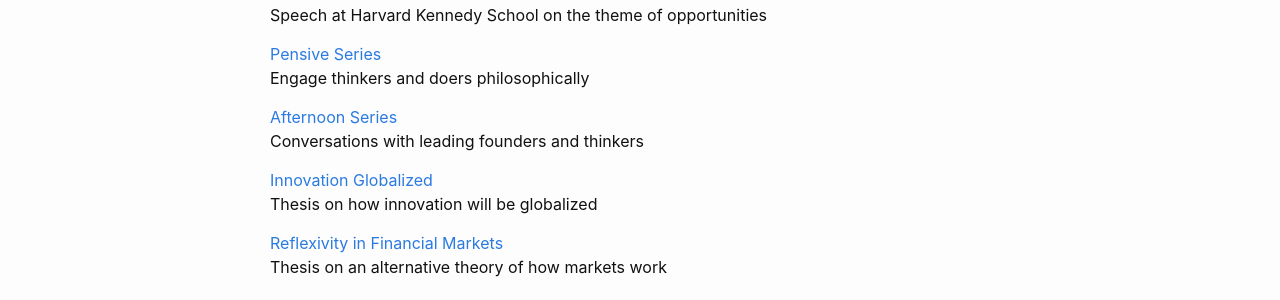
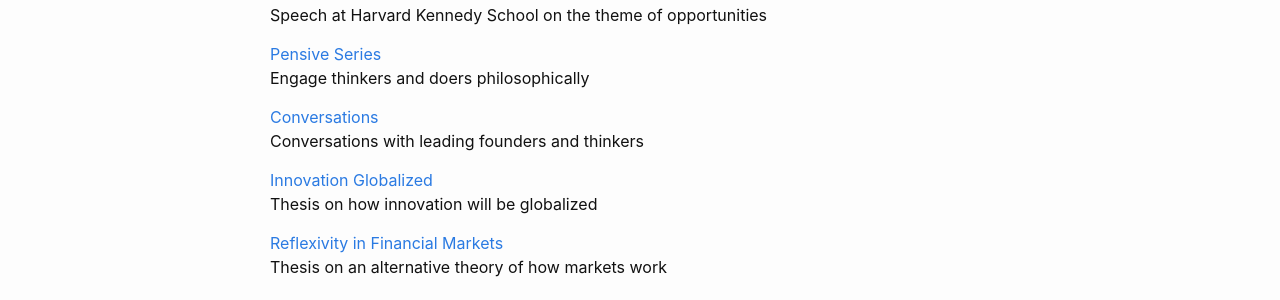
Before and after one commit to link-daniel/link.github.io, a Jekyll site: the page built from index.md, in a window 1280 px wide. Shown: the part 743-1043 px from the top of the page. Built offline with Jekyll 4.4.1, drawn with Linux system fonts in a browser that asks for light colours.

Commit message:
Update index.md

```diff
--- a/index.md
+++ b/index.md
@@ -57,7 +57,7 @@ Speech at Harvard Kennedy School on the theme of opportunities
 <br>
 Engage thinkers and doers philosophically
 
-[Afternoon Series](https://link.com.de/afternoon)
+[Conversations](https://link.com.de/conversations)
 <br>
 Conversations with leading founders and thinkers
 
```
